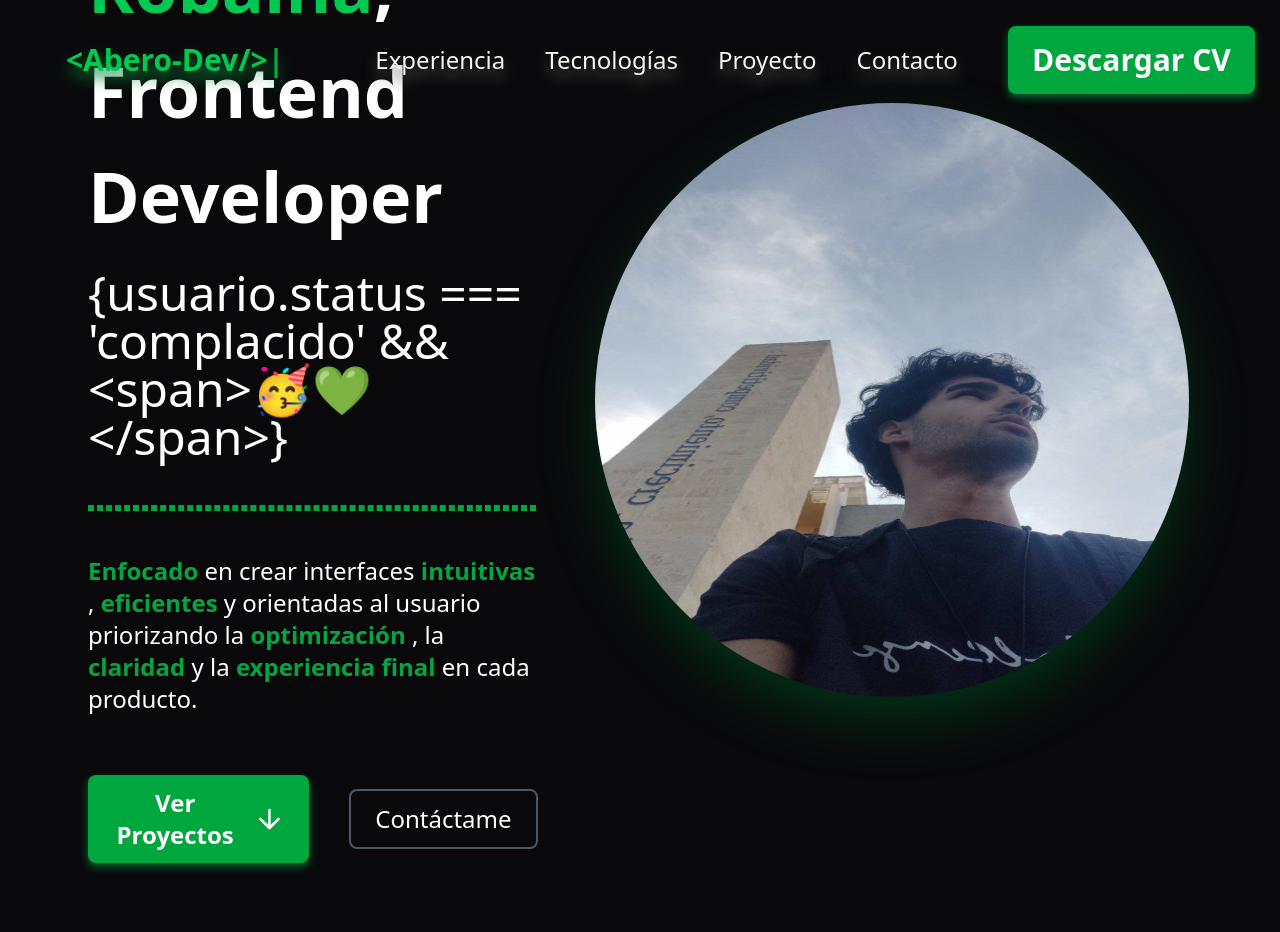
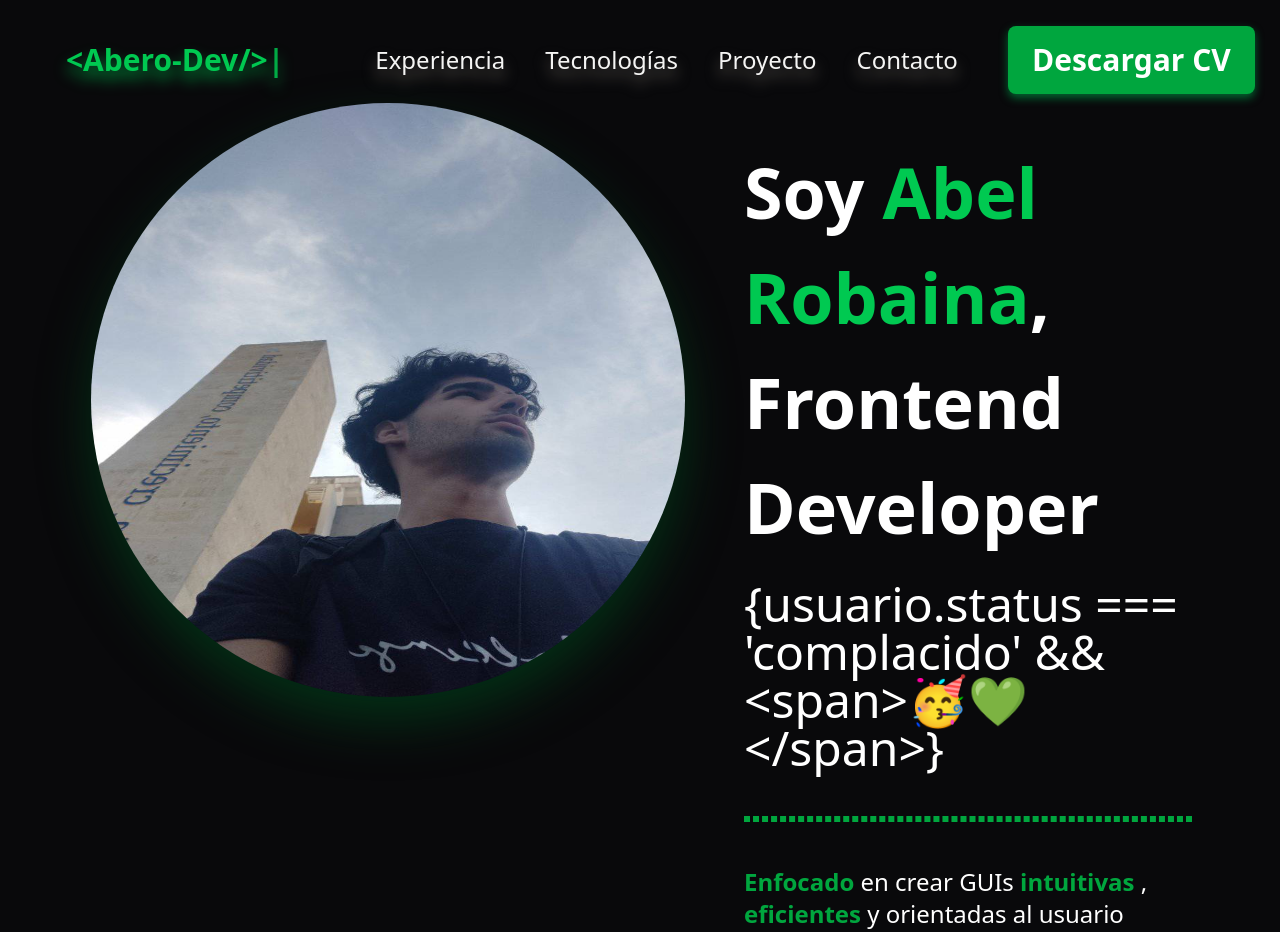
Before and after one commit to Abero-dev/Portafolio, a React (Vite) app: page / in a window 1280 px wide. Shown: the top 932 px of the page. Built offline with nearby package versions, Linux system fonts and the light colour scheme.

Commit message:
Se hizo completamente responsive el Header y la seccion Hero

```diff
--- a/src/components/Header.tsx
+++ b/src/components/Header.tsx
@@ -19,7 +19,7 @@ function Header() {
 
     return (
         <header
-            className={`fixed flex flex-1 lg:flex-row flex-col justify-around items-center lg:h-30 h-60 top-0 left-0 right-0 z-50 transition-all duration-300 ${scrolled
+            className={`fixed flex flex-1 lg:flex-row md:flex-wrap flex-col justify-around items-center lg:h-30 h-60 top-0 left-0 right-0 z-50 transition-all duration-300 ${scrolled
                 ? 'bg-Background/80 backdrop-blur-lg border-b border-border'
                 : ''
                 }`}
--- a/src/sections/Hero.tsx
+++ b/src/sections/Hero.tsx
@@ -5,13 +5,16 @@ function Hero() {
 
     return (
         <section className="h-screen text-white flex lg:flex-row flex-col justify-around lg:mt-0 mt-75 lg:-space-x-30 lg:items-center">
-            <div className="lg:max-w-[35%] flex flex-col gap-y-5">
-                <p className="text-[70px] font-bold md:text-left text-center">Soy <span className="text-green-500">Abel Robaina</span>, Frontend Developer</p>
+            <div className="flex justify-center lg:mt-0 mt-10">
+                <img alt="mi_foto" src="img/profile.webp" className="lg:w-150 lg:h-150 w-60 h-60 rounded-full border-3 drop-shadow-2xl drop-shadow-green-950 border-transparent hover:border-green-800 hover:scale-110 transition duration-300" />
+            </div>
+            <div className="lg:max-w-[35%] lg:max-h-[65%] flex flex-col gap-y-5">
+                <p className="text-[70px] font-bold md:text-center lg:text-left text-center">Soy <span className="text-green-500">Abel Robaina</span>, Frontend Developer</p>
                 <p className="lg:text-5xl text-2xl lg:text-left text-center">{"{usuario.status === 'complacido' && <span>🥳💚</span>}"}</p>
                 <hr className="border-[3px] border-dashed border-green-600 my-6 lg:mx-0 mx-5" />
                 <p className="text-2xl lg:mx-0 mx-5">
                     <span className="font-bold text-green-600">Enfocado </span>
-                    en crear interfaces
+                    en crear GUIs
                     <span className="font-bold text-green-600"> intuitivas </span>
                     ,
                     <span className="font-bold text-green-600"> eficientes </span>
@@ -23,7 +26,7 @@ function Hero() {
                     <span className="font-bold text-green-600"> experiencia final </span>
                     en cada producto.
                 </p>
-                <div className="flex lg:flex-row flex-col items-center lg:gap-x-10 lg:gap-y-0 gap-y-10 mt-10">
+                <div className="flex lg:flex-row flex-col items-center lg:gap-x-10 lg:gap-y-0 gap-y-10 mt-10 flex-wrap md:gap-y-5">
                     <button className="flex items-center gap-x-4 px-6 py-3 bg-green-600 text-white text-2xl font-bold rounded-lg cursor-pointer drop-shadow-green-800 drop-shadow-lg hover:bg-green-700 transition-colors duration-300">
                         <p>Ver Proyectos</p>
                         <ArrowDown size={40} />
@@ -56,9 +59,7 @@ function Hero() {
                     </a>
                 </div>
             </div>
-            <div className="flex justify-center lg:mt-0 mt-10">
-                <img alt="mi_foto" src="img/profile.webp" className="lg:w-150 lg:h-150 w-60 h-60 rounded-full border-3 drop-shadow-2xl drop-shadow-green-950 border-transparent hover:border-green-800 hover:scale-110 transition duration-300" />
-            </div>
+
         </section>
     )
 }
```
